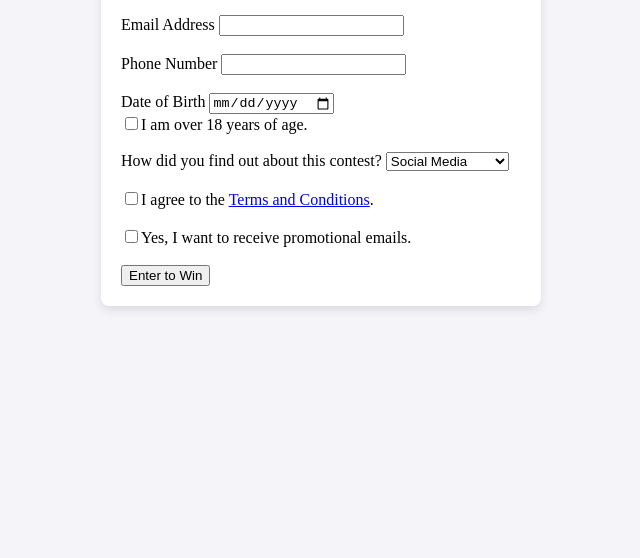
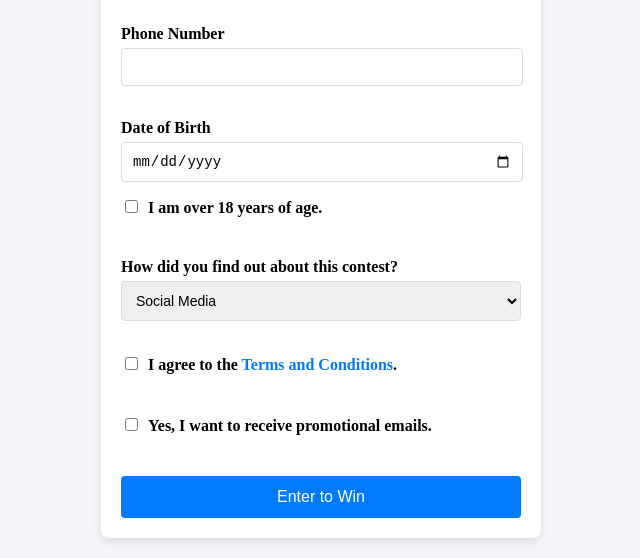
Before and after one commit to aM3dia/registration-form, a plain HTML site: page index.html in a window 1280 px wide. Shown: the part 295-853 px from the top of the page, without its empty margins (319-959 px from the left). Before the commit the page ends 800 px from the top, so only its background shows below. Drawn offline with Linux system fonts and the light colour scheme.

Commit message:
Update index.html

```diff
--- a/index.html
+++ b/index.html
@@ -33,6 +33,59 @@
         box-shadow: 0px 4px 10px rgba(0, 0, 0, 0.1);
         max-width: 400px;
         width: 100%;
+    }
+
+    label {
+        display: block;
+        font-weight: bold;
+        margin-bottom: 5px;
+    }
+
+    input[type="text"],
+    input[type="email"],
+    input[type="tel"],
+    input[type="date"],
+    select {
+        width: 95%;
+        padding: 10px;
+        margin-bottom: 15px;
+        border: 1px solid #ddd;
+        border-radius: 4px;
+        font-size: 14px;
+    }
+
+    input[type="checkbox"] {
+        margin-right: 10px;
+    }
+
+    select {
+        width: 100%;
+        padding: 10px;
+    }
+
+    button {
+        width: 100%;
+        padding: 12px;
+        background-color: #007bff;
+        color: white;
+        border: none;
+        border-radius: 4px;
+        font-size: 16px;
+        cursor: pointer;
+        transition: background-color 0.3s ease;
+    }
+
+    button:hover {
+        background-color: #0056b3;
+    }
+
+    .terms-link {
+        color: #007bff;
+        text-decoration: none;
+    }
+
+    .terms-link:hover {
+        text-decoration: underline;
     }
 </style>
 </head>
```
